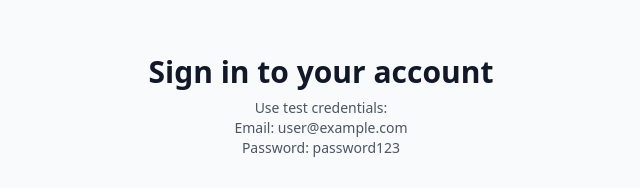
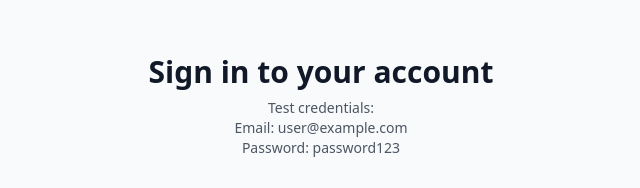
Before and after one commit to morhendos/quick-journal-app, a Next.js app: page /login in a window 1280 px wide. Shown: the part 222-410 px from the top of the page, without its empty margins (319-959 px from the left). Built offline with nearby package versions, Linux system fonts and the light colour scheme.

Commit message:
fix: login redirect and error handling

```diff
--- a/src/app/login/page.tsx
+++ b/src/app/login/page.tsx
@@ -1,8 +1,8 @@
 'use client';
 
-import { useState } from 'react';
 import { signIn } from 'next-auth/react';
 import { useRouter } from 'next/navigation';
+import { useState } from 'react';
 
 export default function LoginPage() {
   const router = useRouter();
@@ -16,13 +16,11 @@ export default function LoginPage() {
 
     try {
       const formData = new FormData(e.currentTarget);
-      const email = formData.get('email') as string;
-      const password = formData.get('password') as string;
-
       const result = await signIn('credentials', {
-        email,
-        password,
+        email: formData.get('email') as string,
+        password: formData.get('password') as string,
         redirect: false,
+        callbackUrl: '/'
       });
 
       if (result?.error) {
@@ -43,14 +41,10 @@ export default function LoginPage() {
     <div className="min-h-screen flex items-center justify-center bg-gray-50 dark:bg-gray-900 py-12 px-4 sm:px-6 lg:px-8">
       <div className="max-w-md w-full space-y-8">
         <div>
-          <h2 className="mt-6 text-center text-3xl font-bold text-gray-900 dark:text-white">
-            Sign in to your account
-          </h2>
+          <h2 className="mt-6 text-center text-3xl font-bold text-gray-900 dark:text-white">Sign in to your account</h2>
           <p className="mt-2 text-center text-sm text-gray-600 dark:text-gray-400">
-            Use test credentials:
-            <br />
-            Email: user@example.com
-            <br />
+            Test credentials:<br />
+            Email: user@example.com<br />
             Password: password123
           </p>
         </div>
```
